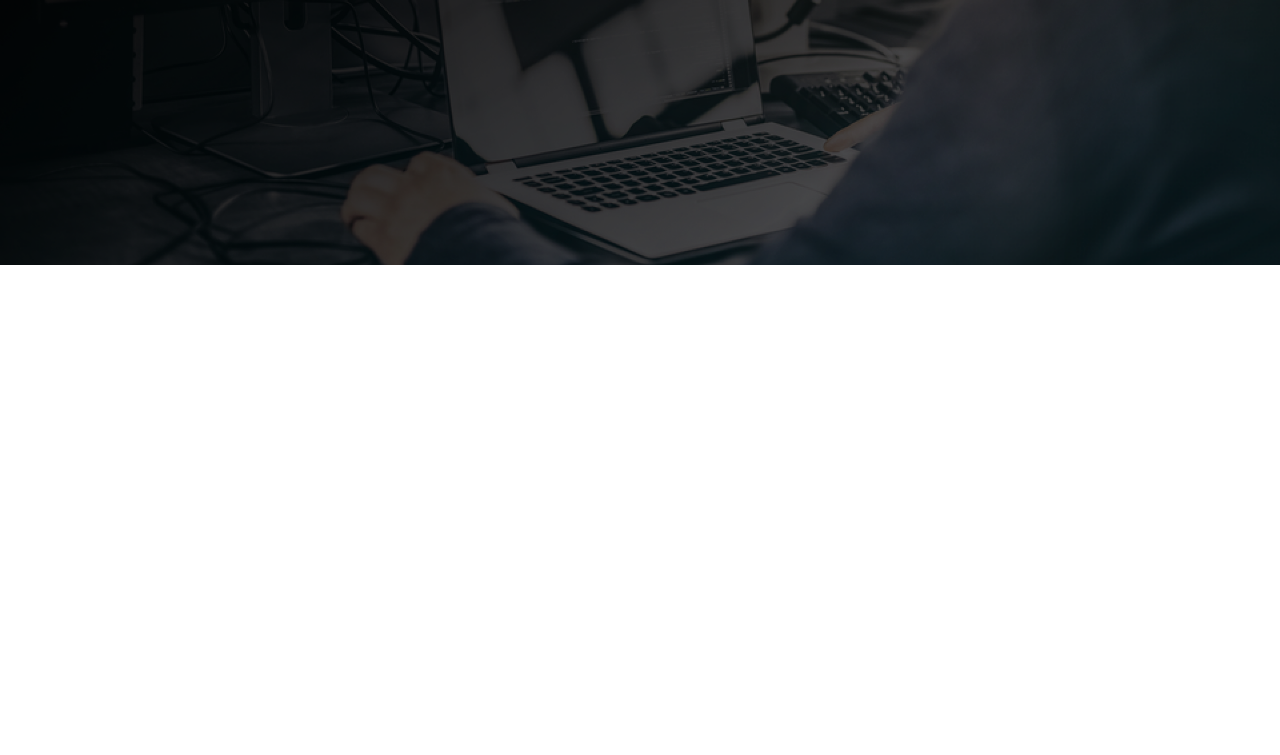
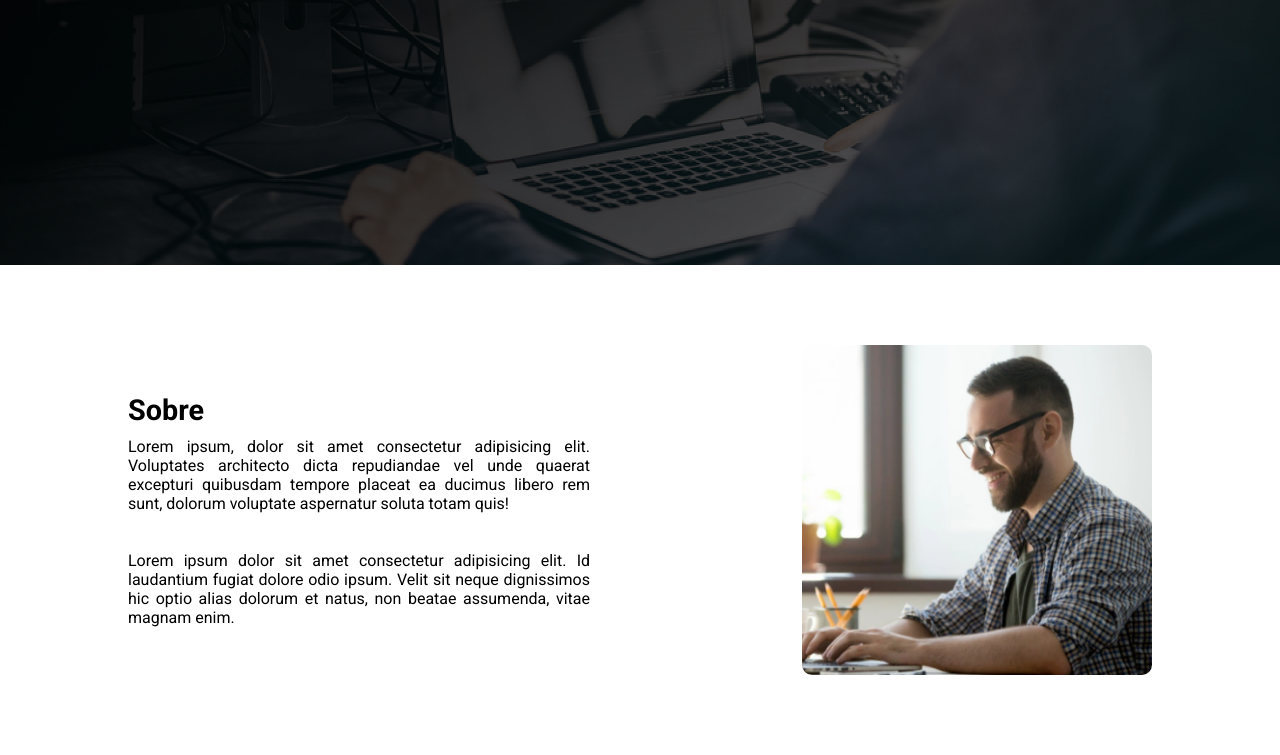
Before and after one commit to felipeeducamilo/projetos, a plain HTML site: page portifolio/index.html in a window 1280 px wide. Shown: the part 535-1290 px from the top of the page. Before the commit the page ends 800 px from the top, so only its background shows below. Drawn offline with Linux system fonts and the light colour scheme.

Commit message:
projeto portifolio section about

```diff
--- a/portifolio/index.html
+++ b/portifolio/index.html
@@ -43,6 +43,15 @@
           </a>
         </div>
       </section>
+
+      <section class="section-2">
+        <div>
+          <h2>Sobre</h2>
+          <p>Lorem ipsum, dolor sit amet consectetur adipisicing elit. Voluptates architecto dicta repudiandae vel unde quaerat excepturi quibusdam tempore placeat ea ducimus libero rem sunt, dolorum voluptate aspernatur soluta totam quis!</p><br><br>
+          <p>Lorem ipsum dolor sit amet consectetur adipisicing elit. Id laudantium fugiat dolore odio ipsum. Velit sit neque dignissimos hic optio alias dolorum et natus, non beatae assumenda, vitae magnam enim.</p>
+        </div>
+        <img src="images/foto-pc.png" alt="foto minha programando">
+      </section>
     </main>
     <!-- ----------- FIM MAIN---------------- -->
   </body>
--- a/portifolio/style/stulestyle.css
+++ b/portifolio/style/stulestyle.css
@@ -44,6 +44,7 @@ body {
 
 
 /* -------------------- INÍCIO DO MAiN ------------------ */
+/* -------------------- INÍCIO DO SECTION-1 ------------------ */
 
 .section-1 {
     width: 100%;
@@ -58,15 +59,15 @@ body {
 
 .section-1 h1 {
     color:#ffffff;
-    font-size: 2rem;
+    font-size: 2.5rem;
 }
 
 .section-1 p {
     font-size: 1rem;
+    font-style: italic;
     color:#1e96fc;
     margin-top: 10px;
     margin-bottom: 25px;
-
 }
 
 .call-to-action {
@@ -77,10 +78,52 @@ body {
     padding: 8px;
     font-size: 12px;
     font-weight: bold;
+    transition: 0.9s;
+}
+
+.call-to-action:hover {
+    transform: scale(1.1);
 }
 
 .section-1 a {
     text-decoration: none;
     color:#181818;
 }
+/* -------------------- FIM DO SECTION-1 --------------------- */
+
+/* -------------------- INÍCIO DO SECTION-2 ------------------ */
+.section-2 {
+    background-color: #ffffff;
+    width: 100%;
+    padding-left: 10%;
+    padding-right: 10%;
+    padding-top: 80px;
+    padding-bottom: 80px;
+    display: flex;
+    align-items: center;
+    justify-content: space-between;
+}
+
+.section-2 div {
+    max-width: 50%;
+    padding-right: 50px;
+}
+
+.section-2 img {
+    max-width: 350px;
+    border-radius: 10px;
+}
+
+.section-2 div h2 {
+    font-size: 1.8rem;
+    padding-bottom: 10px;
+}
+
+.section-2 div p {
+    text-align: justify;
+}
+
+
+/* -------------------- FIM DO SECTION-2 --------------------- */
+
 /* -------------------- FIM DO MAiN --------------------- */
```
